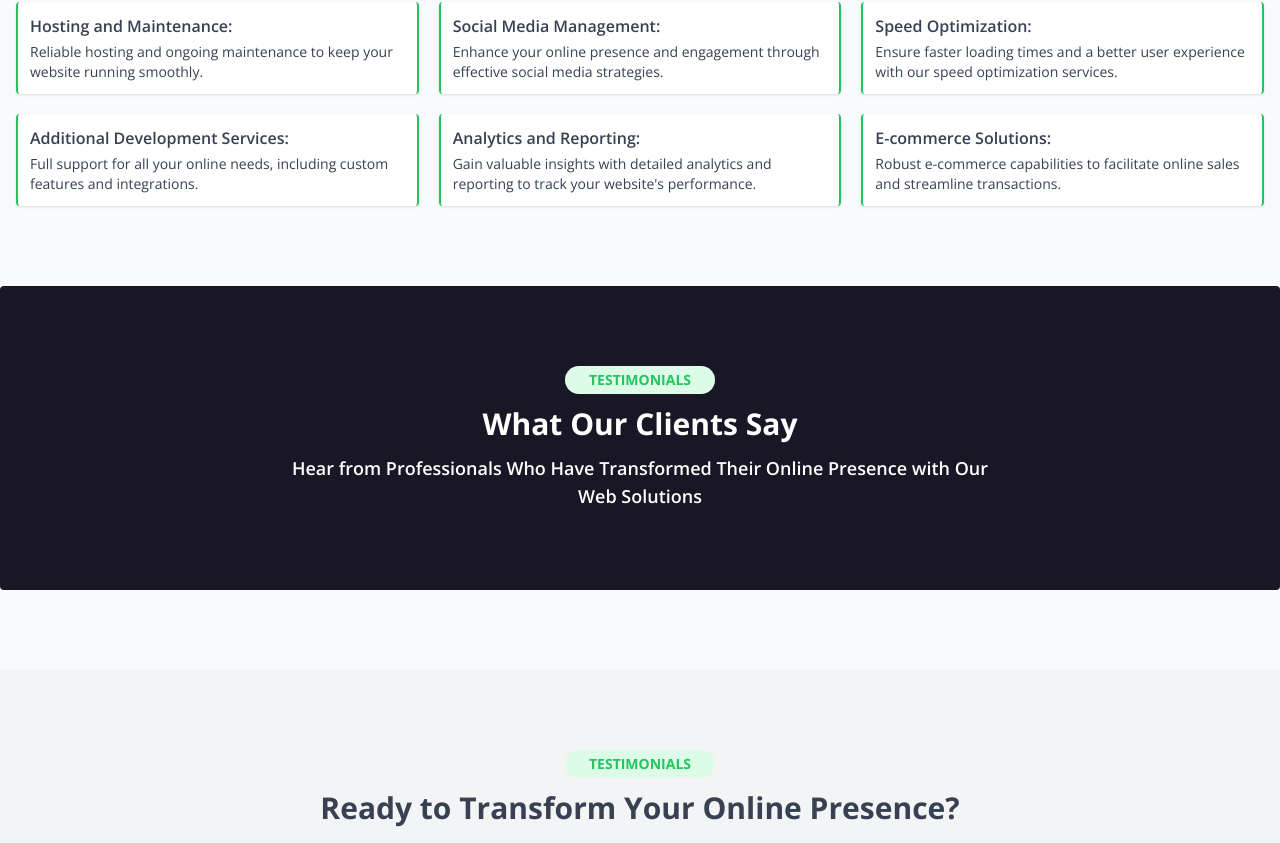
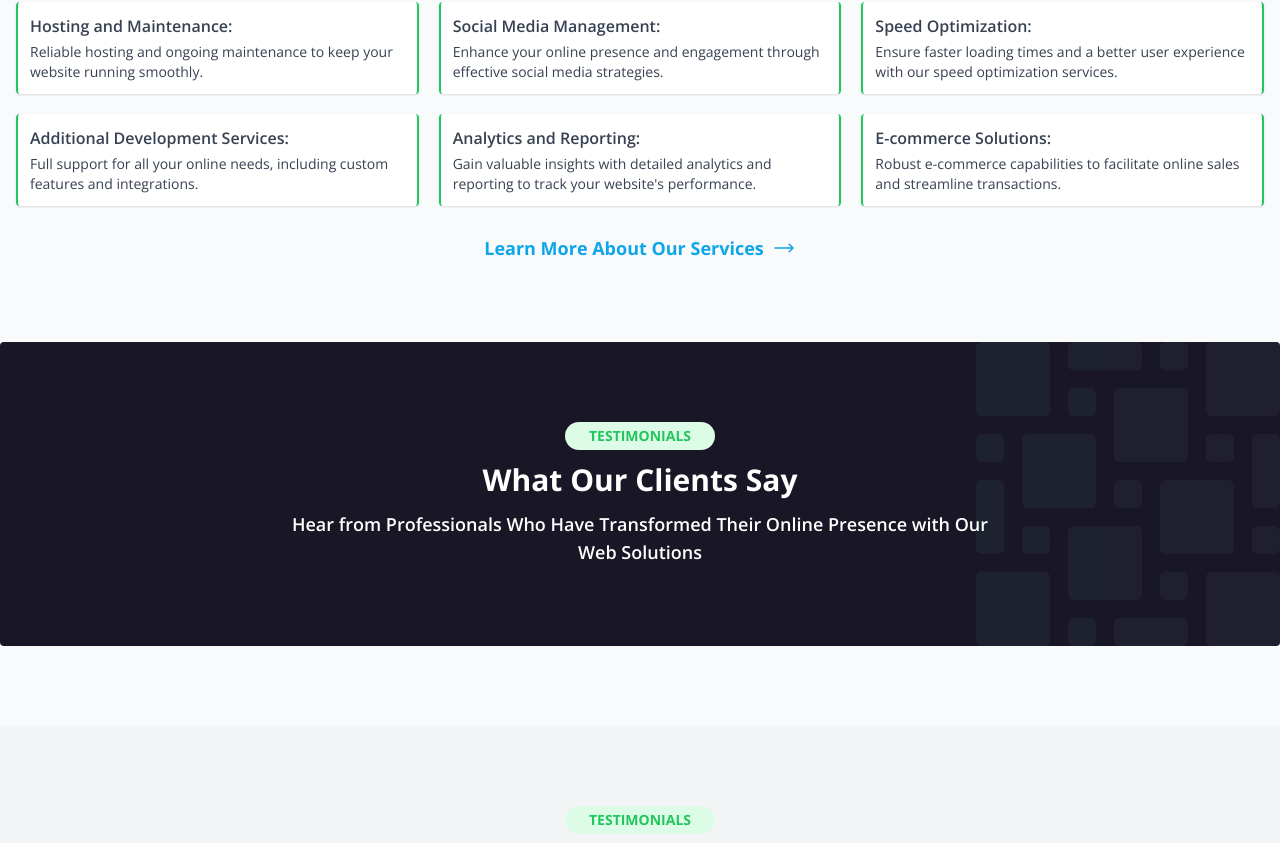
Before and after one commit to lmigonzalez/health-site-solutions, a Next.js app: page / in a window 1280 px wide. Shown: the part 2022-2865 px from the top of the page. Built offline with nearby package versions, Linux system fonts and the light colour scheme.

Commit message:
svg added

```diff
--- a/src/sections/ServicesOverview.tsx
+++ b/src/sections/ServicesOverview.tsx
@@ -1,5 +1,5 @@
 import React from "react";
-
+import Link from "next/link";
 export default function ServicesOverview() {
   const webServices = [
     {
@@ -89,6 +89,29 @@ export default function ServicesOverview() {
           );
         })}
       </div>
+
+      <div className="pt-2 flex justify-center mt-5">
+        <Link
+          href={""}
+          className="text-sky-500 hover:text-sky-900 transition-all flex items-center gap-2 w-fit font-bold text-lg"
+        >
+          Learn More About Our Services
+          <svg
+            xmlns="http://www.w3.org/2000/svg"
+            fill="none"
+            viewBox="0 0 24 24"
+            strokeWidth={1.5}
+            stroke="currentColor"
+            className="size-6"
+          >
+            <path
+              strokeLinecap="round"
+              strokeLinejoin="round"
+              d="M17.25 8.25 21 12m0 0-3.75 3.75M21 12H3"
+            />
+          </svg>
+        </Link>
+      </div>
     </section>
   );
 }
--- a/src/sections/TechStack.tsx
+++ b/src/sections/TechStack.tsx
@@ -82,12 +82,13 @@ export default function TechStack() {
                   key={index}
                   className="basis-1/2 md:basis-1/5 lg:basis-[13%] gap-5"
                 >
-                  <div className="bg-gray-100 py-5 px-1 text-center flex justify-center items-center  rounded-lg gap-2 border">
+                  <div className="bg-my_black text-white py-5 px-1 text-center flex justify-center items-center rounded gap-2 border border-my_black">
                     {item.icon}
                     <h5 className="font-semibold">{item.name}</h5>
                   </div>
                 </CarouselItem>
               );
+              F;
             })}
           </CarouselContent>
         </Carousel>
--- a/src/sections/Testimonials.tsx
+++ b/src/sections/Testimonials.tsx
@@ -1,8 +1,15 @@
 import React from "react";
-
+import Image from "next/image";
 export default function Testimonials() {
   return (
-    <section className="px-4 py-20 bg-my_black page-w text-white rounded">
+    <section className="px-4 py-20  page-w text-white rounded relative  bg-my_black">
+      <Image
+        src={"/svg/asset.svg"}
+        alt="svg shape"
+        width={500}
+        height={500}
+        className="absolute right-0 bottom-0 h-full w-auto opacity-5 z-0"
+      />
       <div className="w-[700px] max-w-full m-auto text-center space-y-3">
         <div className="bg-green-100 text-green-500 rounded-full py-1 px-6 text-sm font-bold w-fit m-auto">
           <p>TESTIMONIALS</p>
--- a/src/sections/WhyUs.tsx
+++ b/src/sections/WhyUs.tsx
@@ -1,13 +1,21 @@
 import React from "react";
+import Image from "next/image";
 import { FaLightbulb } from "react-icons/fa";
 import { IoLogoWechat, IoDiamond } from "react-icons/io5";
 import { BiSupport } from "react-icons/bi";
 
 export default function WhyUs() {
   return (
-    <section className="bg-my_black text-white">
-      <div className="flex items-start justify-between gap-16 px-4 py-20 page-w">
-        <div className="md:w-1/2 text-start space-y-3">
+    <section className="bg-my_black text-white relative">
+      <Image
+        src={"/svg/asset.svg"}
+        alt="svg shape"
+        width={500}
+        height={500}
+        className="absolute left-0 bottom-0 h-full w-auto opacity-5 z-0"
+      />
+      <div className="flex items-start justify-between gap-16 px-4 py-20 page-w ">
+        <div className="md:w-1/2 text-start space-y-3 relative z-10">
           <div className="bg-green-100 text-green-500 rounded-full py-1 px-6 text-sm font-bold w-fit">
             <p>Why Choose Us</p>
           </div>
```
Also changed, not shown: public/svg/asset.svg (added), public/svg/bg-svg.svg (added).
